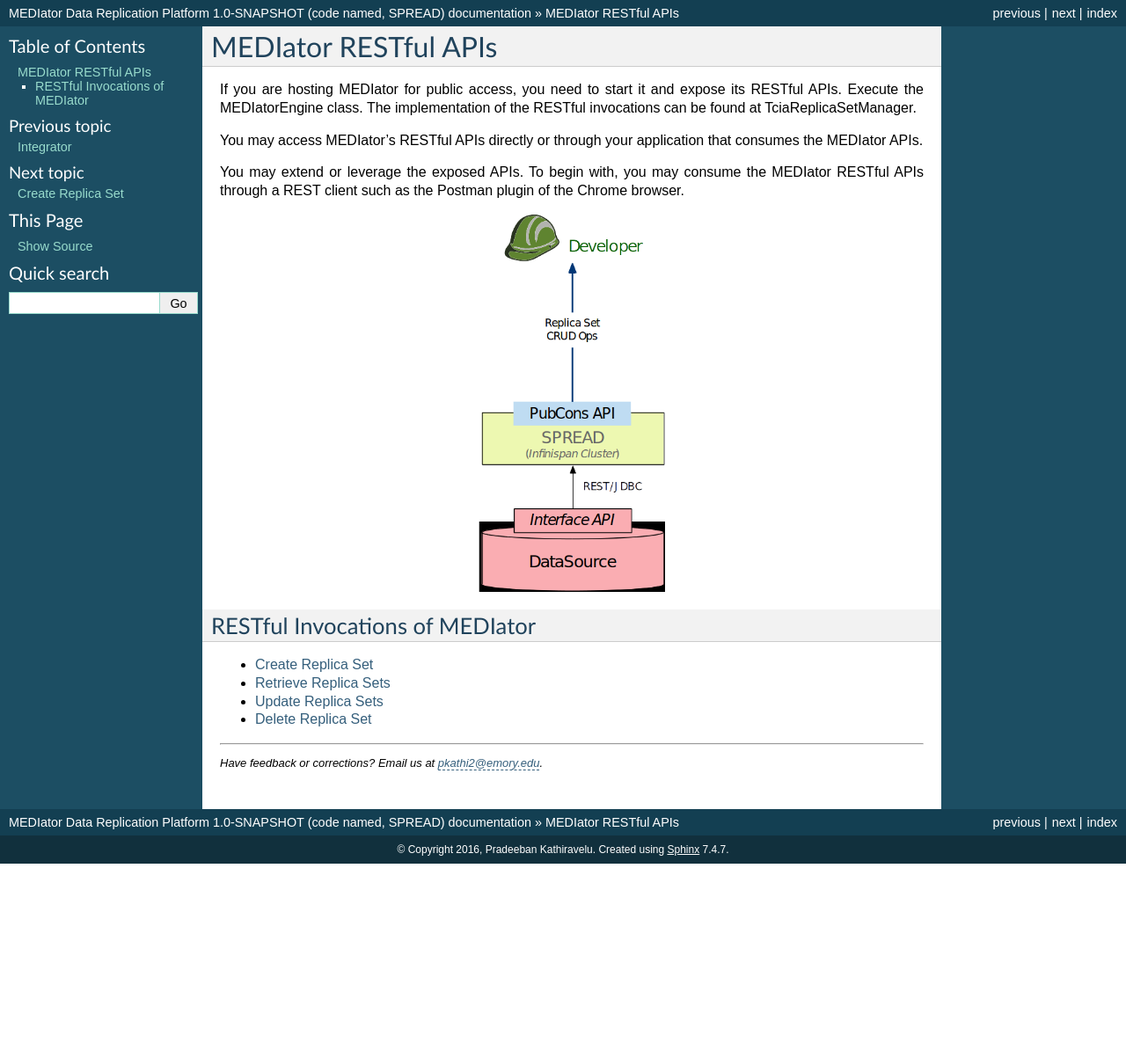
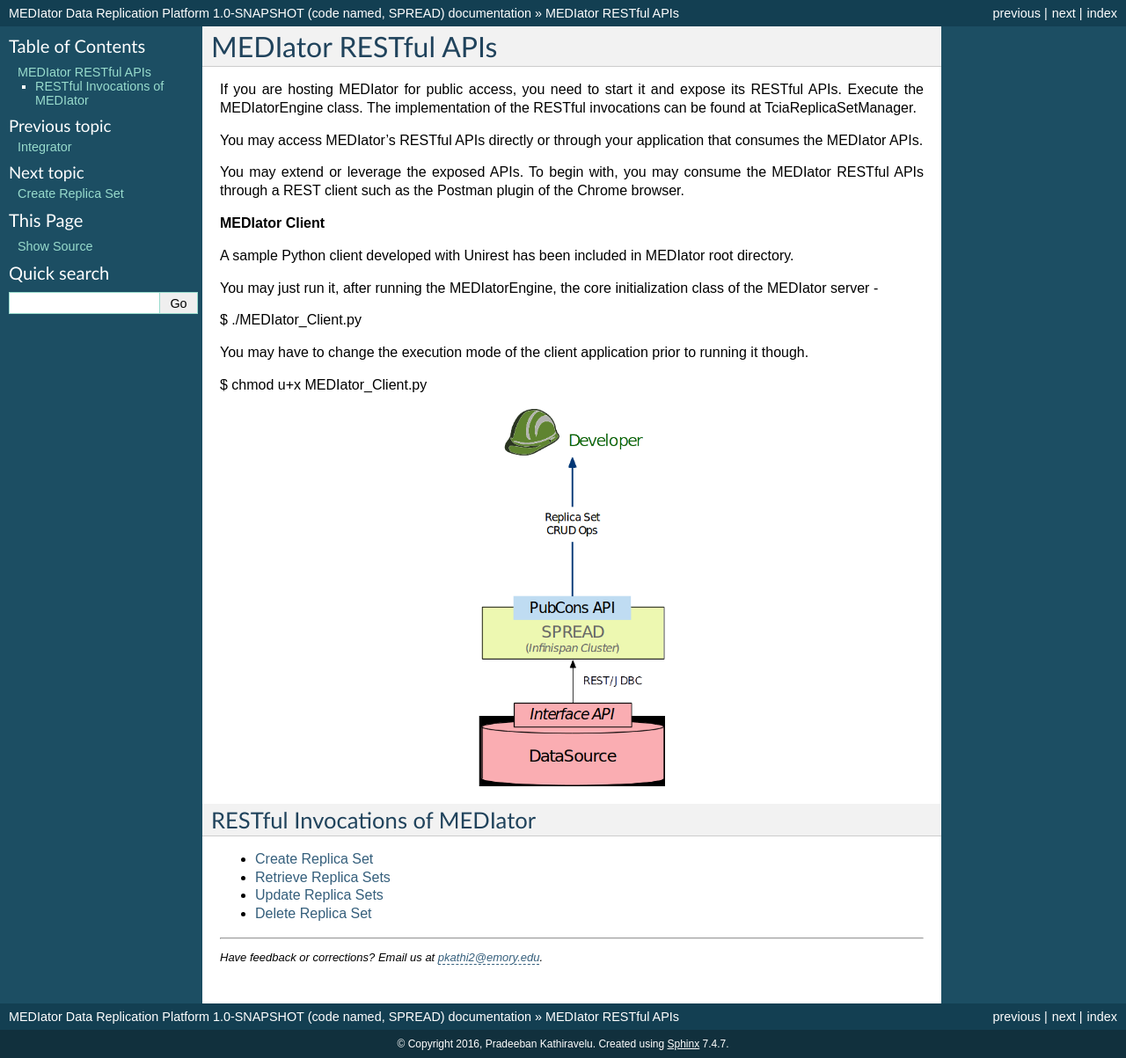
Before and after one commit to pradeeban/mediator, a Sphinx documentation site: the page built from docs/source/sections/MEDIator-REST-API.rst, in a window 1280 px wide and 1203 px high. Shown: the whole window at 88% size. Built offline with Sphinx 7.4.7, drawn with Linux system fonts in a browser that asks for light colours.

Commit message:
Include details on the MEDIator Python client.

```diff
--- a/docs/source/sections/MEDIator-REST-API.rst
+++ b/docs/source/sections/MEDIator-REST-API.rst
@@ -10,6 +10,21 @@ You may access MEDIator's RESTful APIs directly or through your application that
 
 You may extend or leverage the exposed APIs. To begin with, you may consume the MEDIator RESTful APIs through a REST
 client such as the Postman plugin of the Chrome browser.
+
+
+**MEDIator Client**
+
+A sample Python client developed with Unirest has been included in MEDIator root directory.
+
+You may just run it, after running the MEDIatorEngine, the core initialization class of the MEDIator server -
+
+$ ./MEDIator_Client.py
+
+
+You may have to change the execution mode of the client application prior to running it though.
+
+$ chmod u+x MEDIator_Client.py
+
 
 
 .. image:: arch.png
```
Also changed, not shown: docs/source/index.rst (+11 -2 lines).
